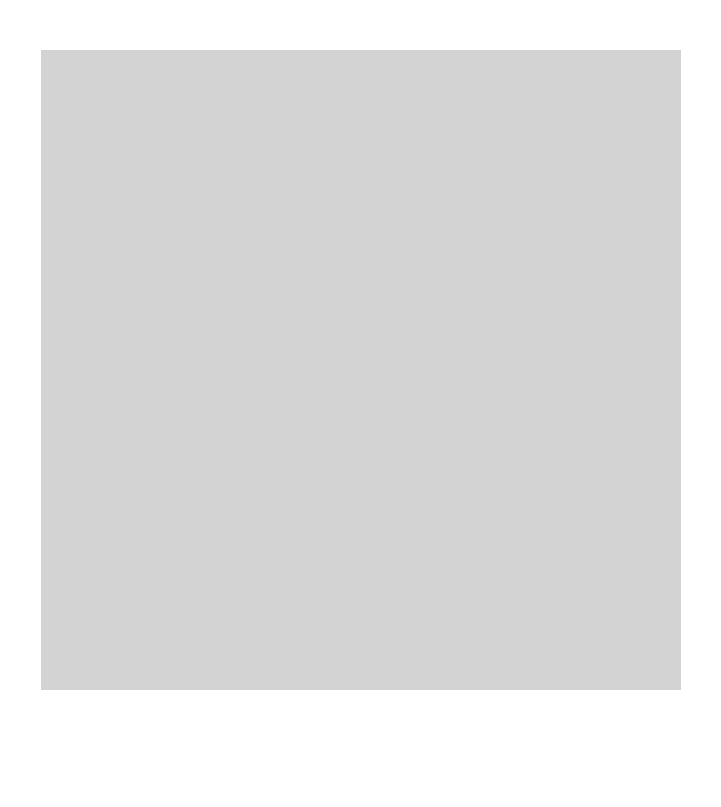
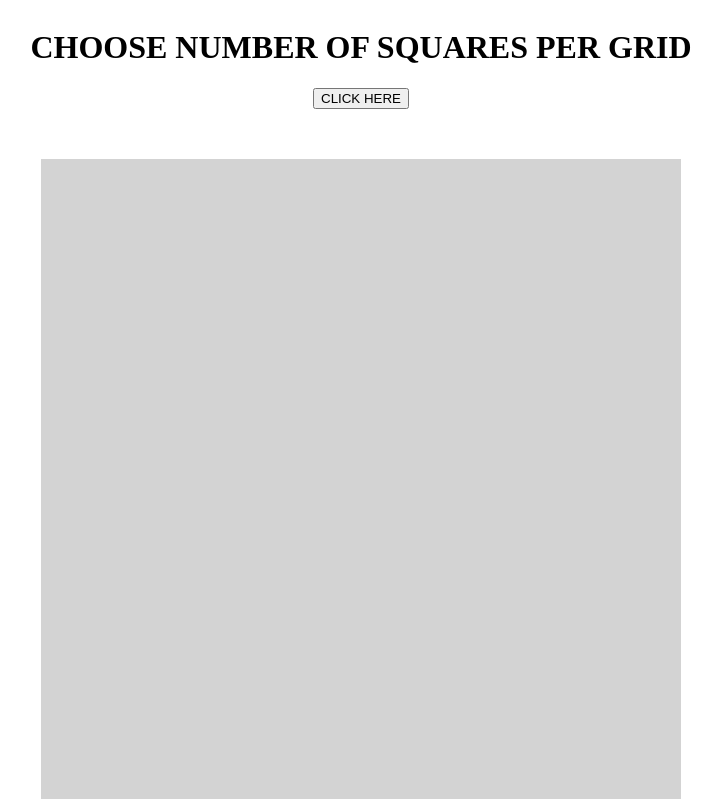
Before and after one commit to arunkumarmarndi/odin-etchasketch101, a plain HTML site: page index.html in a window 1280 px wide. Shown: the whole page, without its empty margins (279-1000 px from the left). Drawn offline with Linux system fonts and the light colour scheme.

Commit message:
Added button and header inside button container

```diff
--- a/css/style.css
+++ b/css/style.css
@@ -1,3 +1,9 @@
+.button-container{
+    display: flex;
+    flex-direction: column;
+    align-items: center;
+}
+
 /* Ensure the container centers the grid */
 .container {
     display: flex;
--- a/index.html
+++ b/index.html
@@ -8,6 +8,10 @@
     <script src="js/script.js" defer></script> <!-- Changed to point to the JS file -->
 </head>
 <body>
+    <div class="button-container">
+        <h1>CHOOSE NUMBER OF SQUARES PER GRID</h1>
+        <button>CLICK HERE</button>
+    </div>
     <div class="container"></div>
 </body>
 </html>
```
